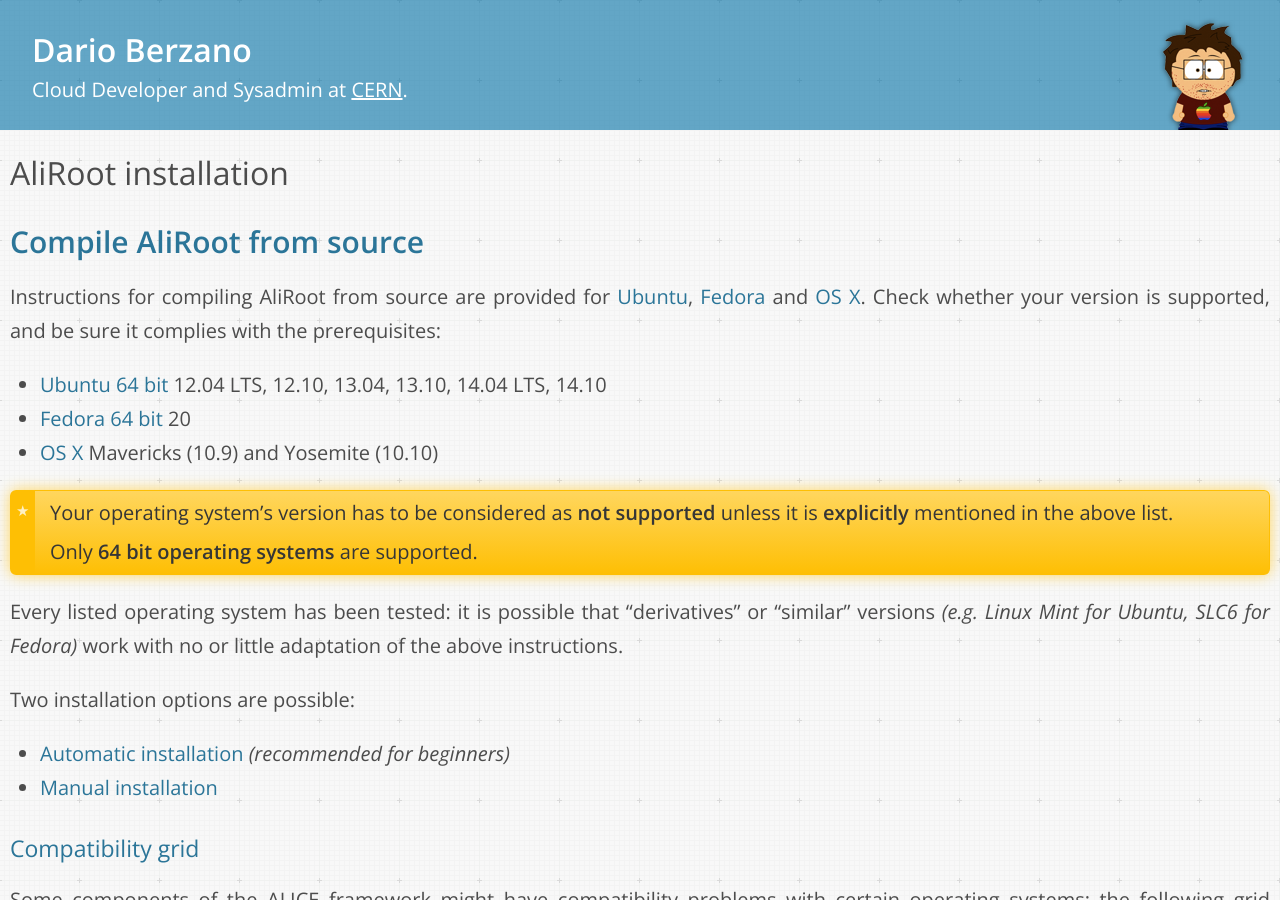
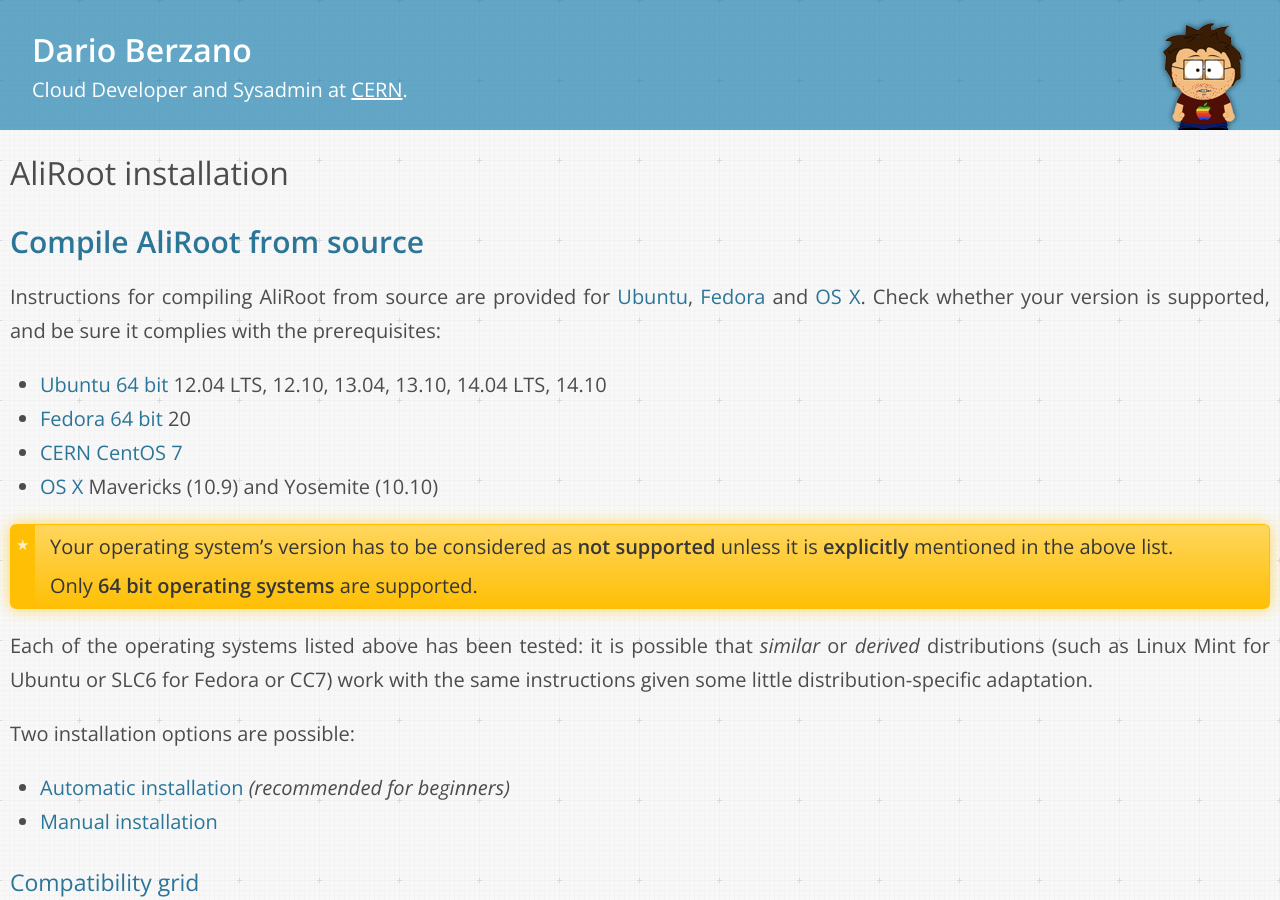
Before and after one commit to dberzano/dberzano.github.io, a Jekyll site: the page built from alice/install-aliroot/index.md, in a window 1280 px wide and 900 px high. Built offline with Jekyll 4.4.1, drawn with Linux system fonts in a browser that asks for light colours; Markdown is read by kramdown in place of the engine named in the settings.

Commit message:
AliInst: CC7 supported

```diff
--- a/alice/install-aliroot/index.md
+++ b/alice/install-aliroot/index.md
@@ -18,6 +18,7 @@
 * [Ubuntu 64 bit](prereq-ubuntu) 12.04 LTS, 12.10, 13.04, 13.10,
   14.04 LTS, 14.10
 * [Fedora 64 bit](prereq-fedora) 20
+* [CERN CentOS 7](prereq-cc7)
 * [OS X](prereq-osx) Mavericks (10.9) and Yosemite (10.10)
 
 > Your operating system's version has to be considered as **not
@@ -25,10 +26,10 @@
 >
 > Only **64 bit operating systems** are supported.
 
-Every listed operating system has been tested: it is possible that
-"derivatives" or "similar" versions *(e.g. Linux Mint for Ubuntu, SLC6
-for Fedora)* work with no or little adaptation of the above
-instructions.
+Each of the operating systems listed above has been tested: it is possible that
+*similar* or *derived* distributions (such as Linux Mint for Ubuntu or SLC6 for
+Fedora or CC7) work with the same instructions given some little
+distribution-specific adaptation.
 
 Two installation options are possible:
 
```
Also changed, not shown: alice/install-aliroot/prereq-cc7.md (added, +66 -0 lines), alice/install-aliroot/prereq-fedora.md (+10 -13 lines).
